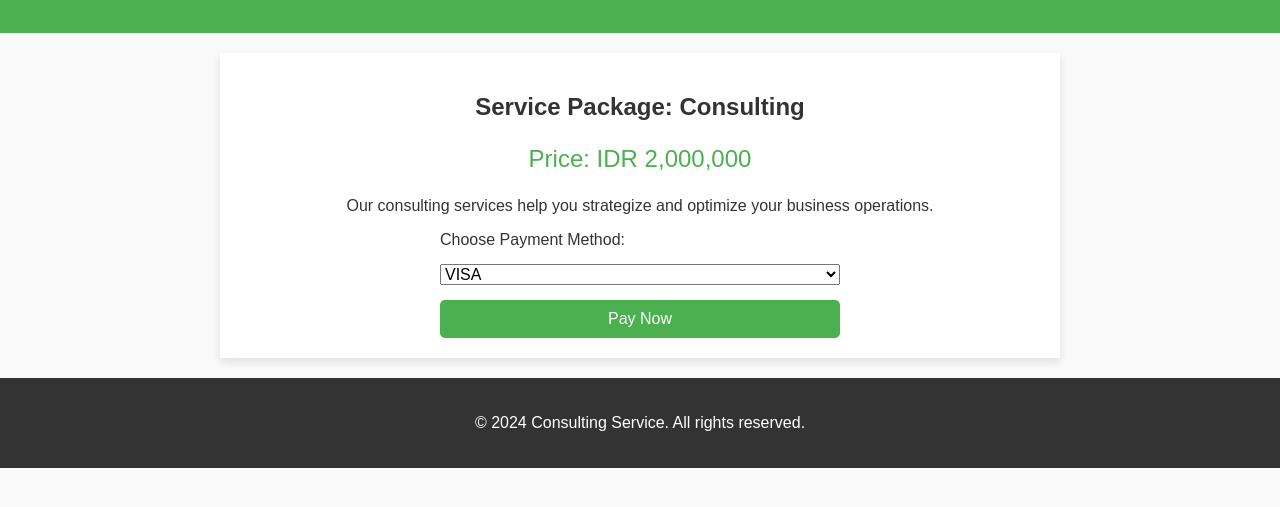
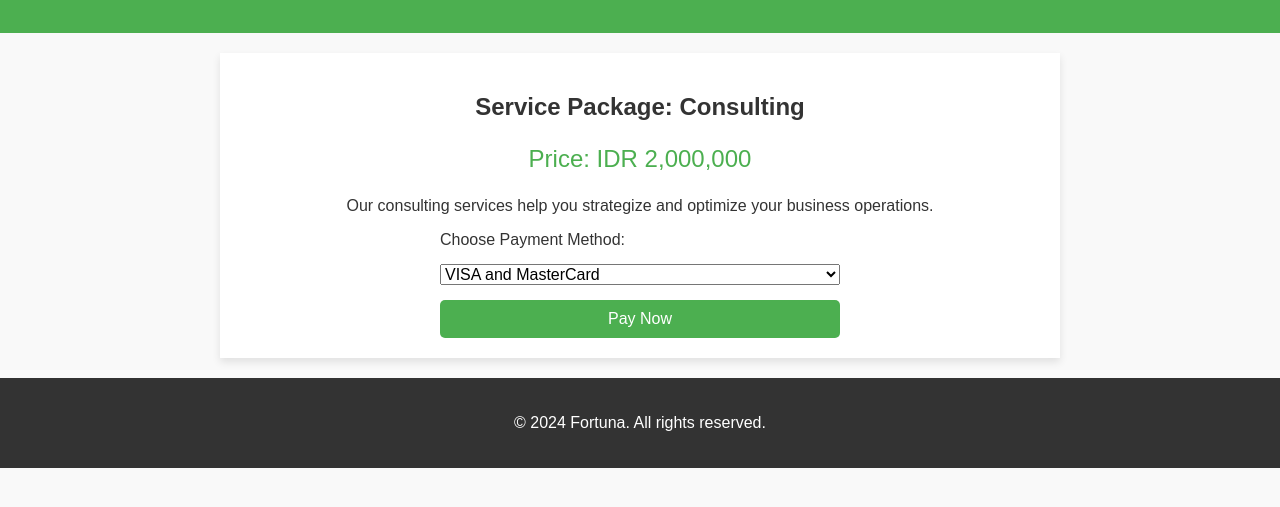
Before and after one commit to angga-syah/fortuna, a plain HTML site: page index.html in a window 1280 px wide. Shown: the part 121-628 px from the top of the page. Drawn offline with Linux system fonts and the light colour scheme.

Commit message:
Update index.html

```diff
--- a/index.html
+++ b/index.html
@@ -3,7 +3,7 @@
 <head>
     <meta charset="UTF-8">
     <meta name="viewport" content="width=device-width, initial-scale=1.0">
-    <title>Consulting Service - E-Commerce</title>
+    <title>Fortuna-Consulting Service</title>
     <link rel="stylesheet" href="styles.css">
 </head>
 <body>
@@ -26,16 +26,14 @@
 
             <label for="payment-method">Choose Payment Method:</label>
             <select id="payment-method" name="payment_method" required>
-                <option value="visa">VISA</option>
-                <option value="mastercard">MasterCard</option>
+                <option value="visa">VISA and MasterCard</option>
             </select>
-
             <button type="submit" class="pay-button">Pay Now</button>
         </form>
     </main>
 
     <footer>
-        <p>© 2024 Consulting Service. All rights reserved.</p>
+        <p>© 2024 Fortuna. All rights reserved.</p>
     </footer>
 </body>
 </html>
```
